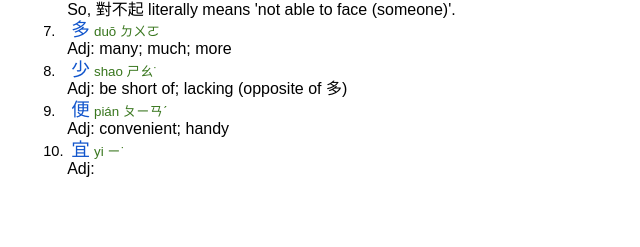
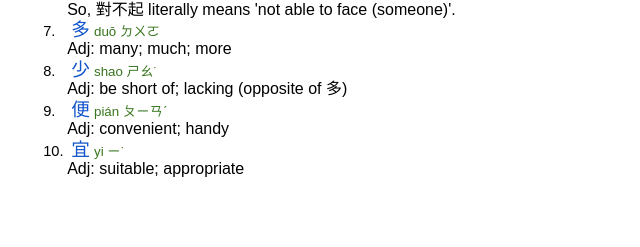
Before and after one commit to LotusEducation/NLCCVocabularySet12.github.io, a plain HTML site: page index.html in a window 1280 px wide. Shown: the part 936-1183 px from the top of the page, without its empty margins (0-640 px from the left). Drawn offline with nearby package versions, Linux system fonts and the light colour scheme.

Commit message:
Update index.html

```diff
--- a/index.html
+++ b/index.html
@@ -82,7 +82,7 @@
     <ol class="c3 lst-kix_il9wn35s0ahe-0" start="10"><li class="c1 li-bullet-0">
         <span class="c6">宜</span>
         <span class="c5">yi ㄧ˙</span></li></ol>
-        <p class="c4"><span class="c2 c0">Adj:
+        <p class="c4"><span class="c2 c0">Adj: suitable; appropriate
 </span></p>
 <br>
 <br>
```
